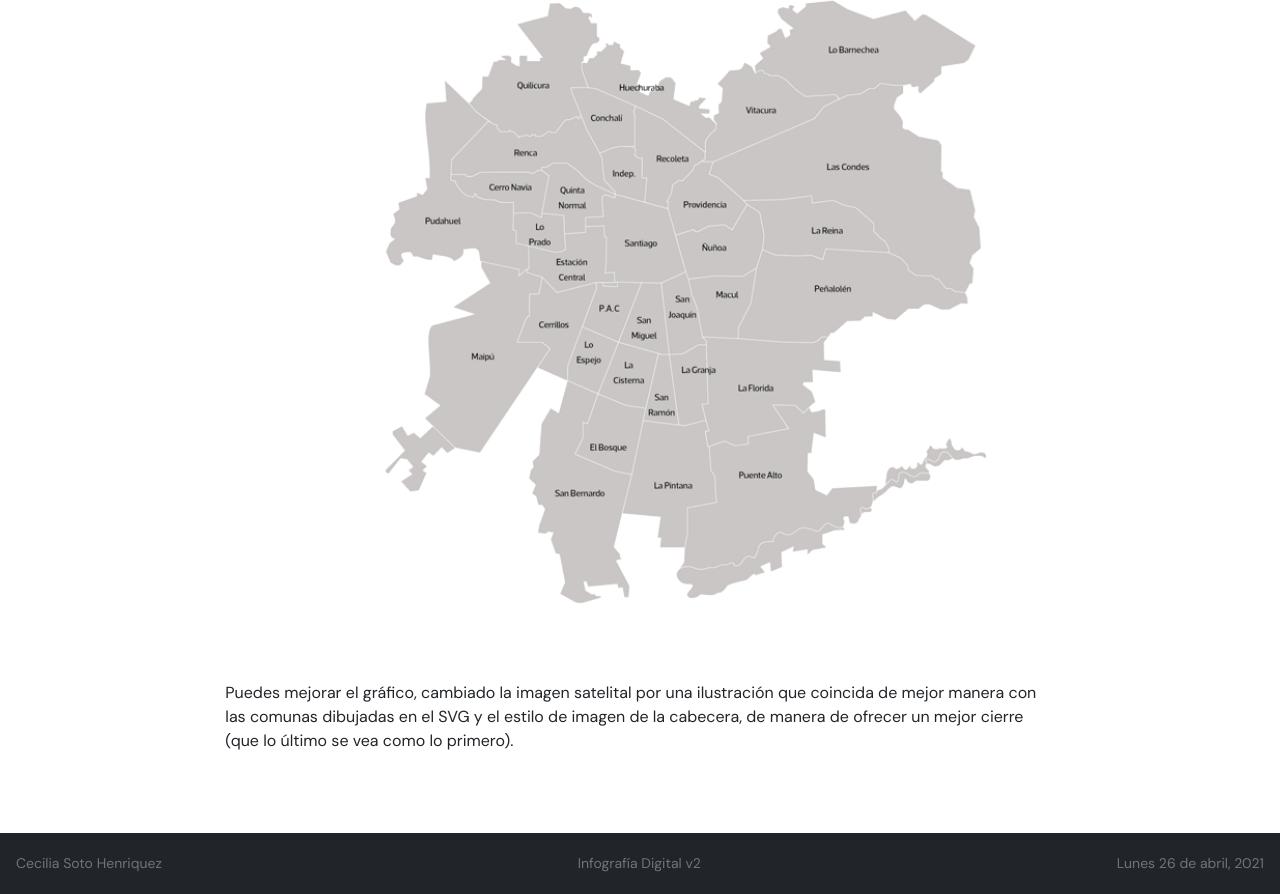
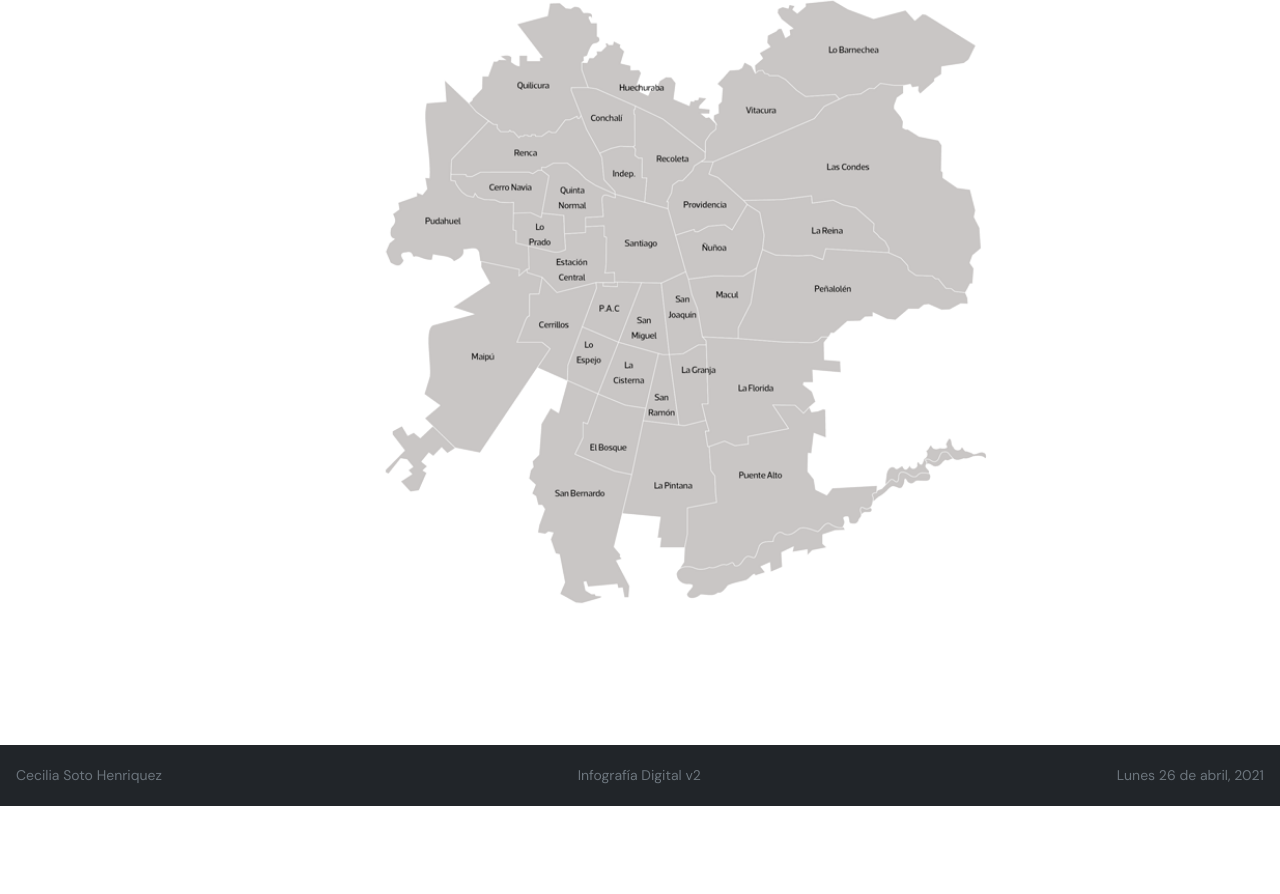
Before and after one commit to cecysoto/clase-7---Del-gr-fico-mixto-al-SVG, a plain HTML site: page index.html in a window 1280 px wide. Shown: the part 1610-2504 px from the top of the page. After the commit the page ends 2416 px from the top, so only its background shows below. Drawn offline with nearby package versions, Linux system fonts and the light colour scheme.

Commit message:
Update index.html

```diff
--- a/index.html
+++ b/index.html
@@ -550,9 +550,7 @@
                             <text x="25" y="62">Bajo</text>
                         </g>
                     </svg>
-                    <p>
-                        Puedes mejorar el gráfico, cambiado la imagen satelital por una ilustración que coincida de mejor manera con las comunas dibujadas en el SVG y el estilo de imagen de la cabecera, de manera de ofrecer un mejor cierre (que lo último se vea como lo primero).
-                    </p>
+
                 </div>
             </div>
         </main>
```
